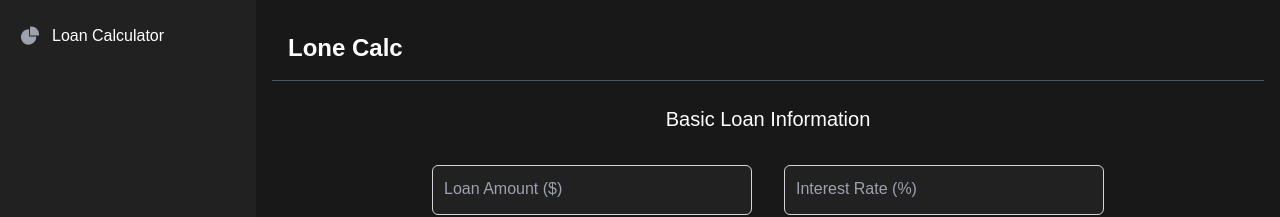
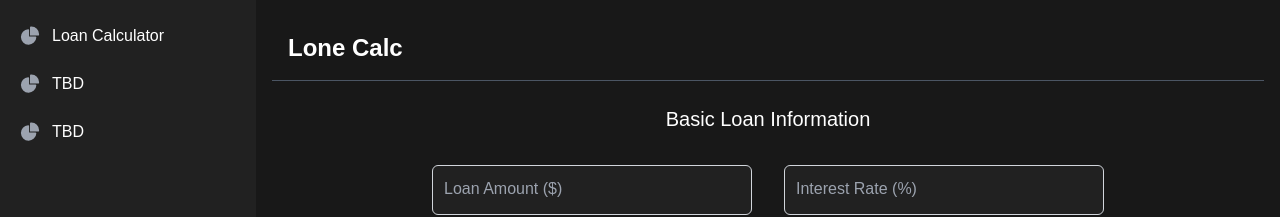
Before and after one commit to hakeem-jc/juno, a Next.js app: page /dashboard in a window 1280 px wide. Shown: the top 217 px of the page. Built offline with nearby package versions, Linux system fonts and the light colour scheme.

Commit message:
feat: Set visible dashboard section on click

```diff
--- a/app/components/ui/Content.tsx
+++ b/app/components/ui/Content.tsx
@@ -1,10 +1,13 @@
 import LoanCalculator from "@/app/components/LoanCalculator";
 
-const Content = () => {
+interface ContentProps {
+  section: string;
+}
+
+const Content = ({ section }: ContentProps ) => {
   return (
     <section className="p-4 sm:ml-64">
-      {/* TODO - Show / Hide Sections depending on the selection in the sidebar */}
-      <LoanCalculator />
+      {section === 'Loan Calculator' && <LoanCalculator />}
     </section>
   );
 };
--- a/app/components/ui/Sidebar.tsx
+++ b/app/components/ui/Sidebar.tsx
@@ -1,25 +1,24 @@
-'use client';
-import Link from 'next/link';
+"use client";
 
 interface SidebarProps {
   isOpen: boolean;
+  setSection: (section: string) => void;
 }
 
-export default function Sidebar({ isOpen }: SidebarProps) {
+export default function Sidebar({ isOpen, setSection }: SidebarProps) {
   return (
     <aside
       id="default-sidebar"
       className={`fixed top-0 left-0 z-40 w-64 h-screen transition-transform ${
-        isOpen ? 'translate-x-0' : '-translate-x-full'
+        isOpen ? "translate-x-0" : "-translate-x-full"
       } sm:translate-x-0`}
       aria-label="Sidebar"
     >
       <div className="h-full px-3 py-4 overflow-y-auto bg-[#212121]">
         <ul className="space-y-2 font-medium">
-          <li>
-            <Link
-              href="#"
-              className="flex items-center p-2  rounded-lg text-white hover:bg-[#181818]"
+          <li
+            className="flex items-center p-2  rounded-lg text-white hover:bg-[#181818] cursor-pointer"
+            onClick={() => setSection("Loan Calculator")}
           >
             <svg
               className="w-5 h-5 transition duration-75 text-gray-400 group-hover:text-white"
@@ -32,7 +31,40 @@ export default function Sidebar({ isOpen }: SidebarProps) {
               <path d="M12.5 0c-.157 0-.311.01-.565.027A1 1 0 0 0 11 1.02V10h8.975a1 1 0 0 0 1-.935c.013-.188.028-.374.028-.565A8.51 8.51 0 0 0 12.5 0Z" />
             </svg>
             <span className="ms-3">Loan Calculator</span>
-            </Link>
+          </li>
+
+          <li
+            className="flex items-center p-2  rounded-lg text-white hover:bg-[#181818] cursor-pointer"
+            onClick={() => setSection("TBD")}
+          >
+            <svg
+              className="w-5 h-5 transition duration-75 text-gray-400 group-hover:text-white"
+              aria-hidden="true"
+              xmlns="http://www.w3.org/2000/svg"
+              fill="currentColor"
+              viewBox="0 0 22 21"
+            >
+              <path d="M16.975 11H10V4.025a1 1 0 0 0-1.066-.998 8.5 8.5 0 1 0 9.039 9.039.999.999 0 0 0-1-1.066h.002Z" />
+              <path d="M12.5 0c-.157 0-.311.01-.565.027A1 1 0 0 0 11 1.02V10h8.975a1 1 0 0 0 1-.935c.013-.188.028-.374.028-.565A8.51 8.51 0 0 0 12.5 0Z" />
+            </svg>
+            <span className="ms-3">TBD</span>
+          </li>
+
+          <li
+            className="flex items-center p-2  rounded-lg text-white hover:bg-[#181818] cursor-pointer"
+            onClick={() => setSection("TBD")}
+          >
+            <svg
+              className="w-5 h-5 transition duration-75 text-gray-400 group-hover:text-white"
+              aria-hidden="true"
+              xmlns="http://www.w3.org/2000/svg"
+              fill="currentColor"
+              viewBox="0 0 22 21"
+            >
+              <path d="M16.975 11H10V4.025a1 1 0 0 0-1.066-.998 8.5 8.5 0 1 0 9.039 9.039.999.999 0 0 0-1-1.066h.002Z" />
+              <path d="M12.5 0c-.157 0-.311.01-.565.027A1 1 0 0 0 11 1.02V10h8.975a1 1 0 0 0 1-.935c.013-.188.028-.374.028-.565A8.51 8.51 0 0 0 12.5 0Z" />
+            </svg>
+            <span className="ms-3">TBD</span>
           </li>
         </ul>
       </div>
--- a/app/dashboard/page.tsx
+++ b/app/dashboard/page.tsx
@@ -7,6 +7,7 @@ import Content from '@/app/components/ui/Content';
 
 export default function Home() {
   const [isSidebarOpen, setIsSidebarOpen] = useState(false);
+  const [section, setSection] = useState('Loan Calculator');
 
   const toggleSidebar = () => {
     setIsSidebarOpen(!isSidebarOpen);
@@ -15,8 +16,8 @@ export default function Home() {
   return (
     <main>
       <ToggleButton toggleSidebar={toggleSidebar} />
-      <Sidebar isOpen={isSidebarOpen} />
-      <Content />
+      <Sidebar isOpen={isSidebarOpen} setSection={setSection}/>
+      <Content section={section} />
     </main>
   );
 }
```
Lines whose indentation alone changed are shown as unchanged.
